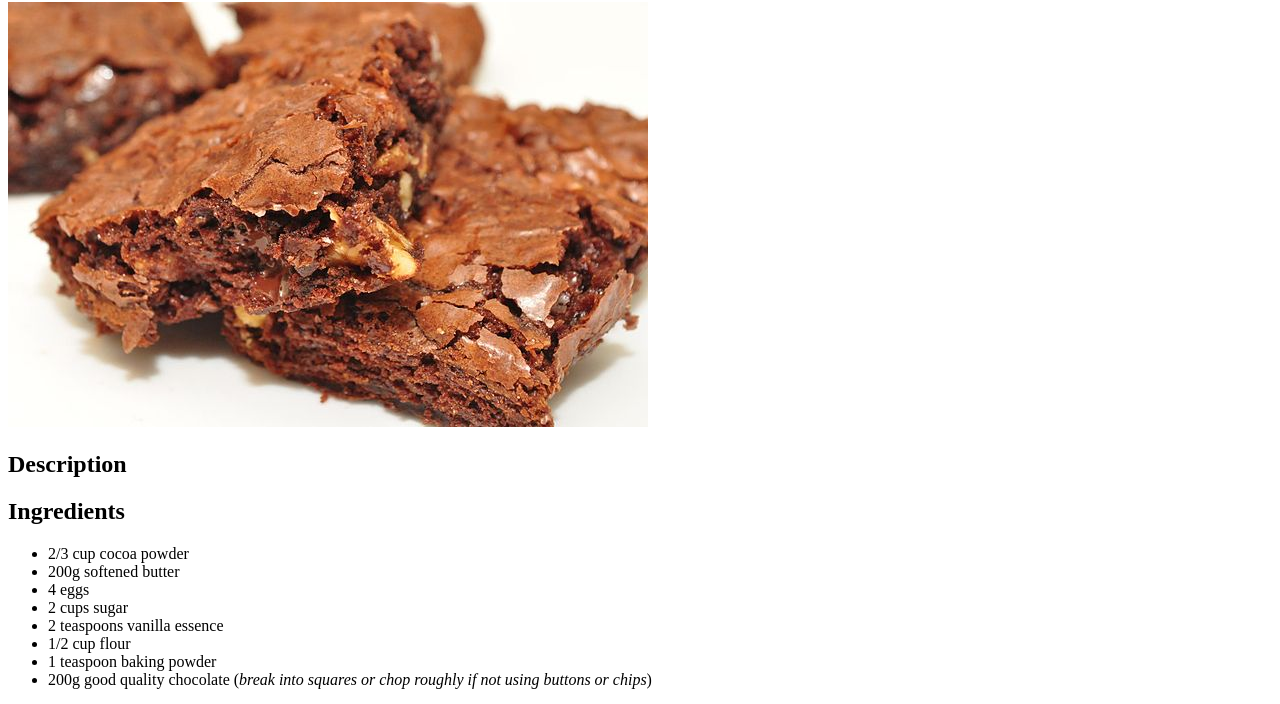
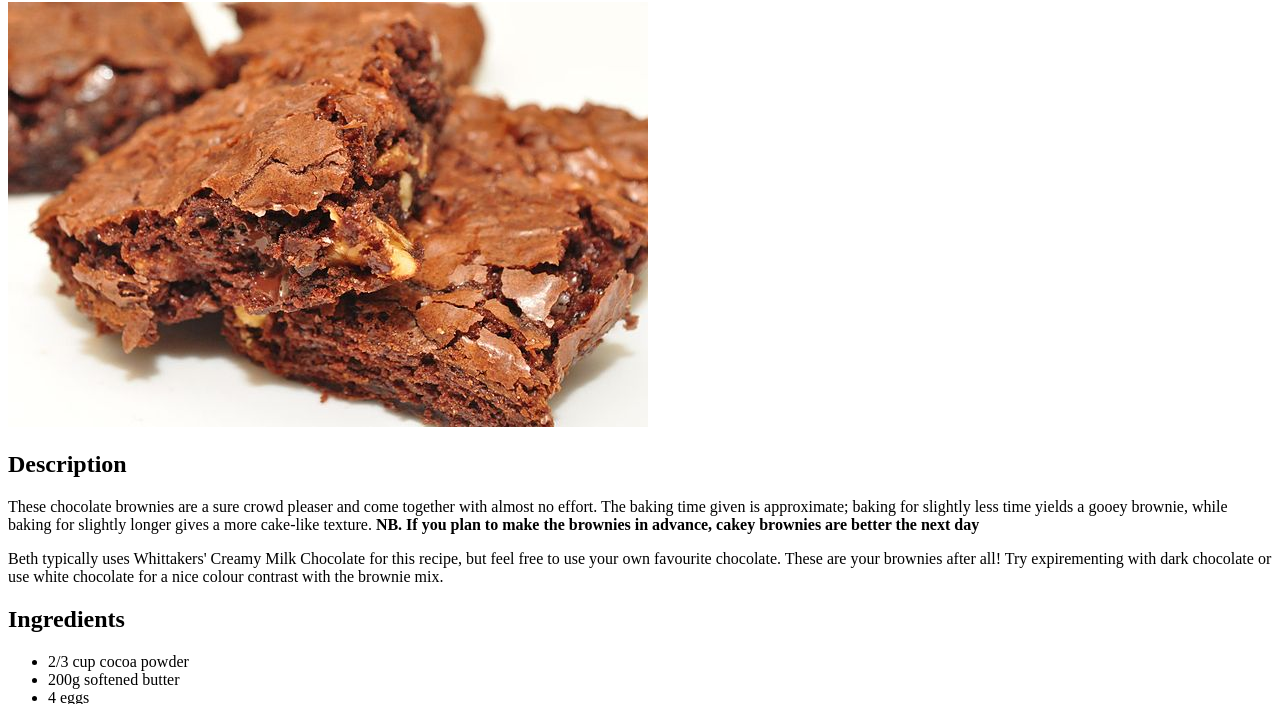
Before and after one commit to CompactedDuck/odin-recipes, a plain HTML site: page recepies/brownie.html in a window 1280 px wide. Shown: the part 78-782 px from the top of the page. Drawn offline with Linux system fonts and the light colour scheme.

Commit message:
Fix commit. Add description paragrpah to brownie recepie

```diff
--- a/recepies/brownie.html
+++ b/recepies/brownie.html
@@ -7,10 +7,21 @@
 <body>
     <h1>Chocolate Brownie</h1>
 
-    <img src="/images/brownies.jpg" alt="Image of chocolate brownies">
+    <img src="../images/brownies.jpg" alt="Image of chocolate brownies">
 
     <h2>Description</h2>
-    <p></p>
+    <p>
+        These chocolate brownies are a sure crowd pleaser and come together with almost no effort.
+        The baking time given is approximate; baking for slightly less time yields a gooey brownie,
+        while baking for slightly longer gives a more cake-like texture.
+        <strong>NB. If you plan to make the brownies in advance, cakey brownies are better the next day</strong>
+    </p>
+
+    <p>
+        Beth typically uses Whittakers' Creamy Milk Chocolate for this recipe, but feel free to use your own favourite chocolate.
+        These are your brownies after all!
+        Try expirementing with dark chocolate or use white chocolate for a nice colour contrast with the brownie mix.
+    </p>
 
     <h2>Ingredients</h2>
     <ul>
```
